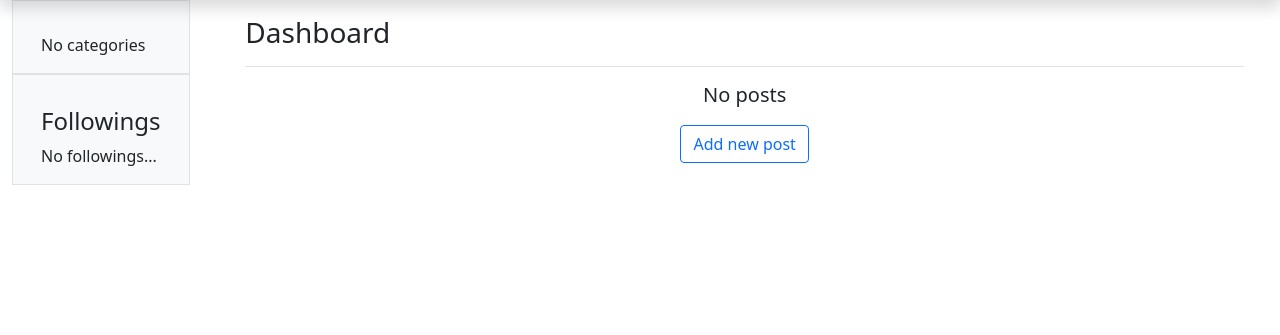
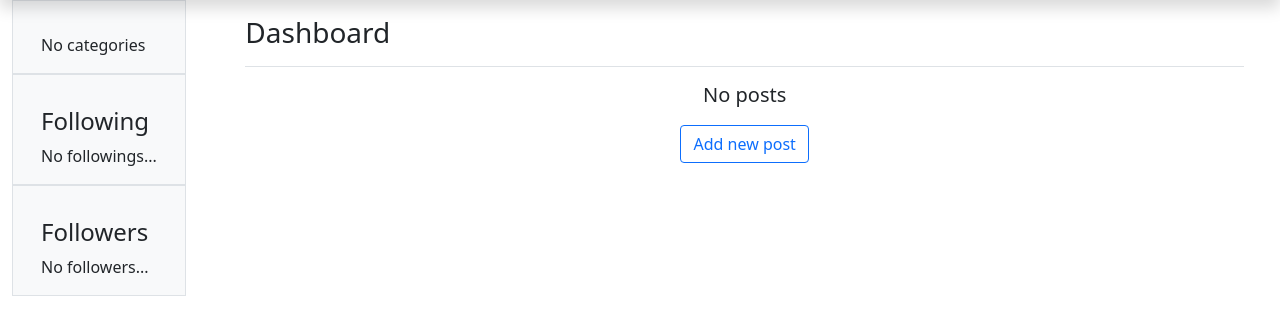
Before and after one commit to Vladimir-82/blog, a Django app: page / in a window 1280 px wide. Shown: the part 48-383 px from the top of the page. Run offline with Django 4.2, Linux system fonts and the light colour scheme; data that the repository does not hold is empty.

Commit message:
followers_do_not_complete

```diff
--- a/app/templates/_sidebar.html
+++ b/app/templates/_sidebar.html
@@ -10,7 +10,14 @@
 <div class="media">
     <div class="p-3 border bg-light">
         <div class="container">
-            {% show_followings %}
+            {% show_following %}
         </div>
     </div>
 </div>
+<div class="media">
+    <div class="p-3 border bg-light">
+        <div class="container">
+            {% show_followers %}
+        </div>
+    </div>
+</div>
--- /dev/null
+++ b/app/templates/list_followers.html
@@ -0,0 +1,13 @@
+<div class="position-sticky pt-3 sidebar-sticky">
+    <ul class="nav flex-column">
+        <h4>Followers</h4>
+        {% if followers %}
+            {% for user in followers %}
+                <p>{{ user.username }}</p>
+{#                <a href="{% url 'author' user.name.pk %}" style="text-decoration: none">{{ user.name }}</a>#}
+            {% endfor %}
+        {% else %}
+            No followers...
+        {% endif %}
+    </ul>
+</div>
--- a/app/templates/list_followings.html
+++ b/app/templates/list_following.html
@@ -1,8 +1,8 @@
 <div class="position-sticky pt-3 sidebar-sticky">
     <ul class="nav flex-column">
-        <h4>Followings</h4>
-        {% if followings %}
-            {% for user in followings %}
+        <h4>Following</h4>
+        {% if following %}
+            {% for user in following %}
                 <a href="{% url 'author' user.name.pk %}" style="text-decoration: none">{{ user.name }}</a>
             {% endfor %}
         {% else %}
--- a/app/templatetags/posts_tags.py
+++ b/app/templatetags/posts_tags.py
@@ -1,5 +1,6 @@
 from django import template
 from django.db.models import Count
+from django.contrib.auth.models import User
 
 from app.models import Category, Profile
 
@@ -13,9 +14,18 @@ def show_categories():
     return {'categories': categories}
 
 
-@register.inclusion_tag('list_followings.html', takes_context=True)
-def show_followings(context):
+@register.inclusion_tag('list_following.html', takes_context=True)
+def show_following(context):
     request = context['request']
     current_user = request.user.id
-    followings = Profile.objects.filter(friends=current_user)
-    return {'followings': followings}
+    following = Profile.objects.filter(friends=current_user)
+    return {'following': following}
+
+
+@register.inclusion_tag('list_followers.html', takes_context=True)
+def show_followers(context):
+    request = context['request']
+    current_user = request.user.id
+    # us = User.objects.get(id=current_user)
+    followers = User.objects.all()
+    return {'followers': followers}
--- a/app/views.py
+++ b/app/views.py
@@ -235,7 +235,7 @@ def author_info(request, author_id):
     current_user = request.user.id
     author = User.objects.get(id=author_id)
 
-    current_users_friends_list = get_current_followings(request=request)
+    current_users_friends_list = get_current_following(request=request)
 
     all_user_friends = \
         Profile.objects.prefetch_related('friends').all()
@@ -255,7 +255,7 @@ def author_info(request, author_id):
                 ex_friend = Profile.objects.get(name=author)
                 ex_friend.friends.remove(current_user)
 
-    current_users_friends_list = get_current_followings(request=request)
+    current_users_friends_list = get_current_following(request=request)
     is_friend = author.username in current_users_friends_list
 
     return render(request, 'author.html', {"author_info": author,
@@ -263,7 +263,7 @@ def author_info(request, author_id):
                                            })
 
 
-def get_current_followings(request) -> list:
+def get_current_following(request) -> list:
     """return current users friends list"""
     current_user = request.user.id
     current_users_friends = Profile.objects.filter(friends=current_user)
```
